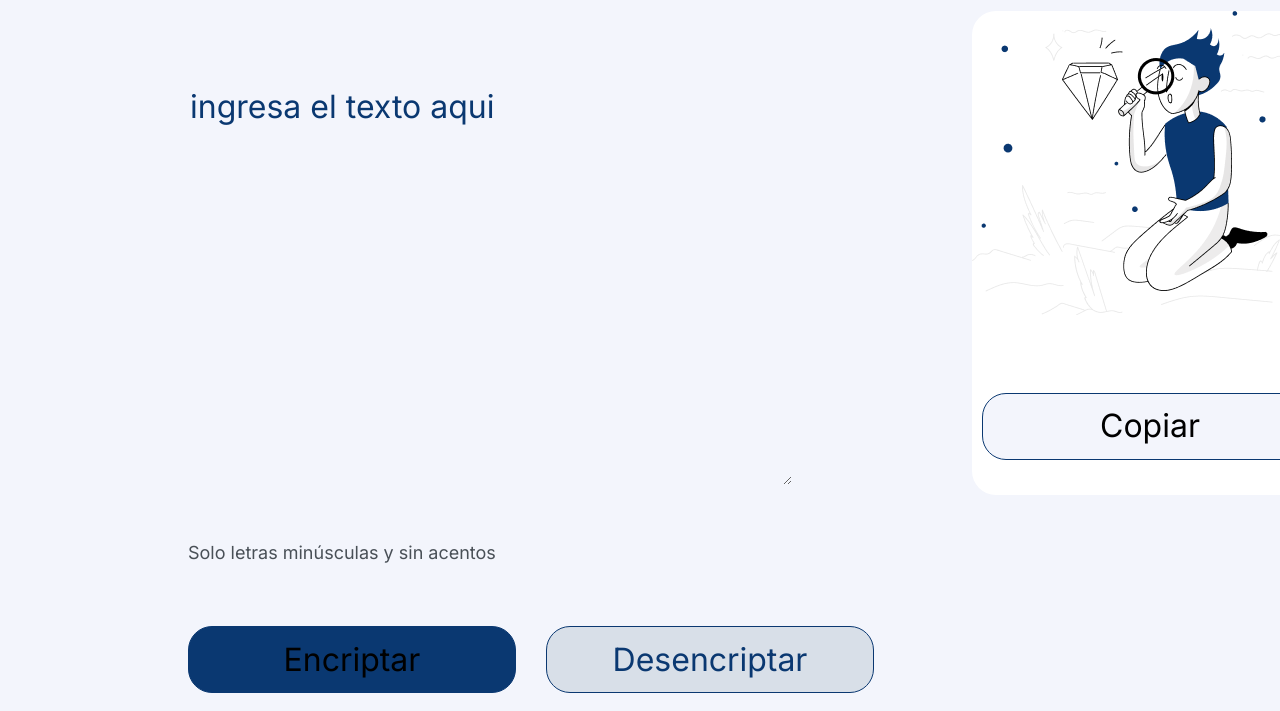
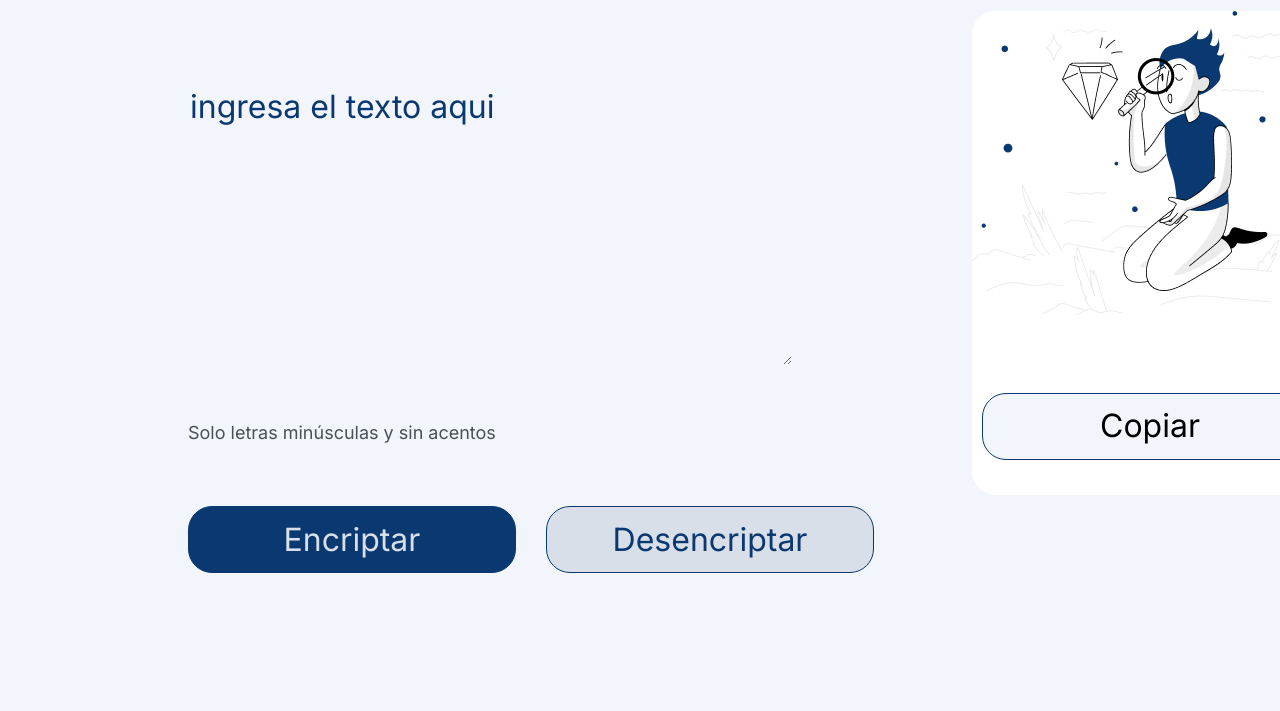
Before and after one commit to montsegv-2/text-encryptor, a plain HTML site: page index.html in a window 1280 px wide. Shown: the part 91-802 px from the top of the page. Drawn offline with Linux system fonts and the light colour scheme.

Commit message:
Fix color of text and height of text area

```diff
--- a/style.css
+++ b/style.css
@@ -20,7 +20,7 @@ main {
 }
 
 .text-area {
-  height: 400px;
+  height: 280px;
   border: none;
   color: #0a3871;
   margin-top: 90px;
@@ -75,6 +75,7 @@ main {
   cursor: pointer;
   height: 67px;
   width: 328px;
+  color: #d8dfe8;
 }
 
 .copiar {
```
